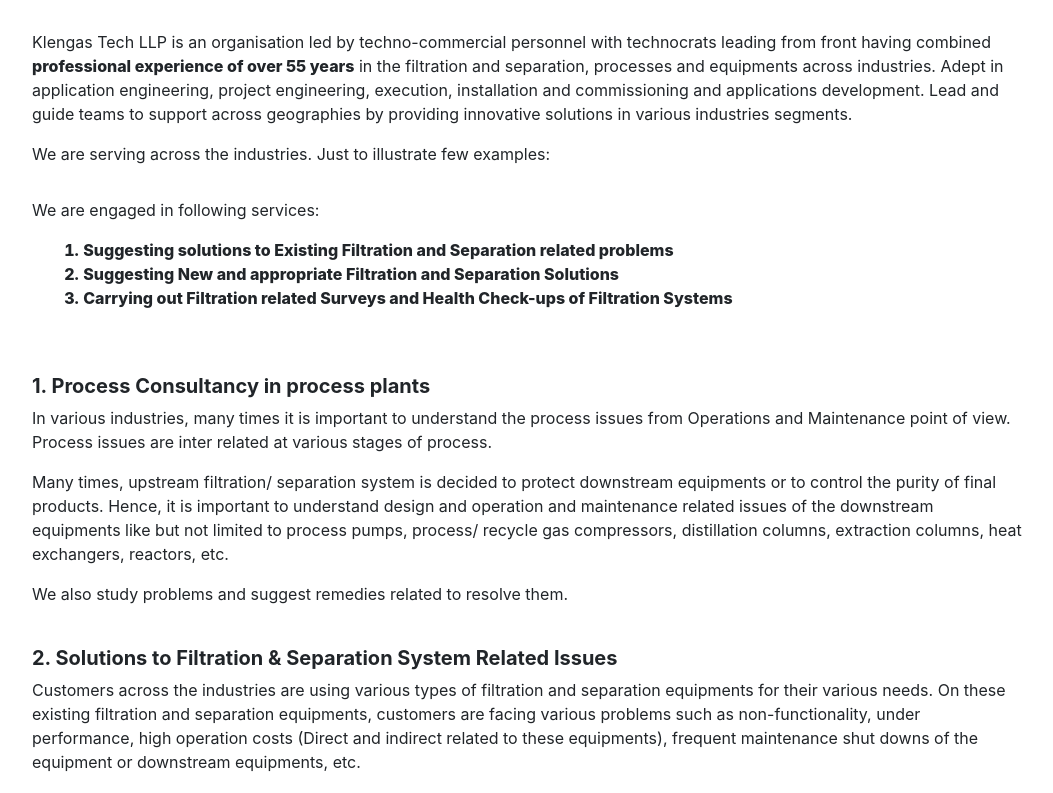
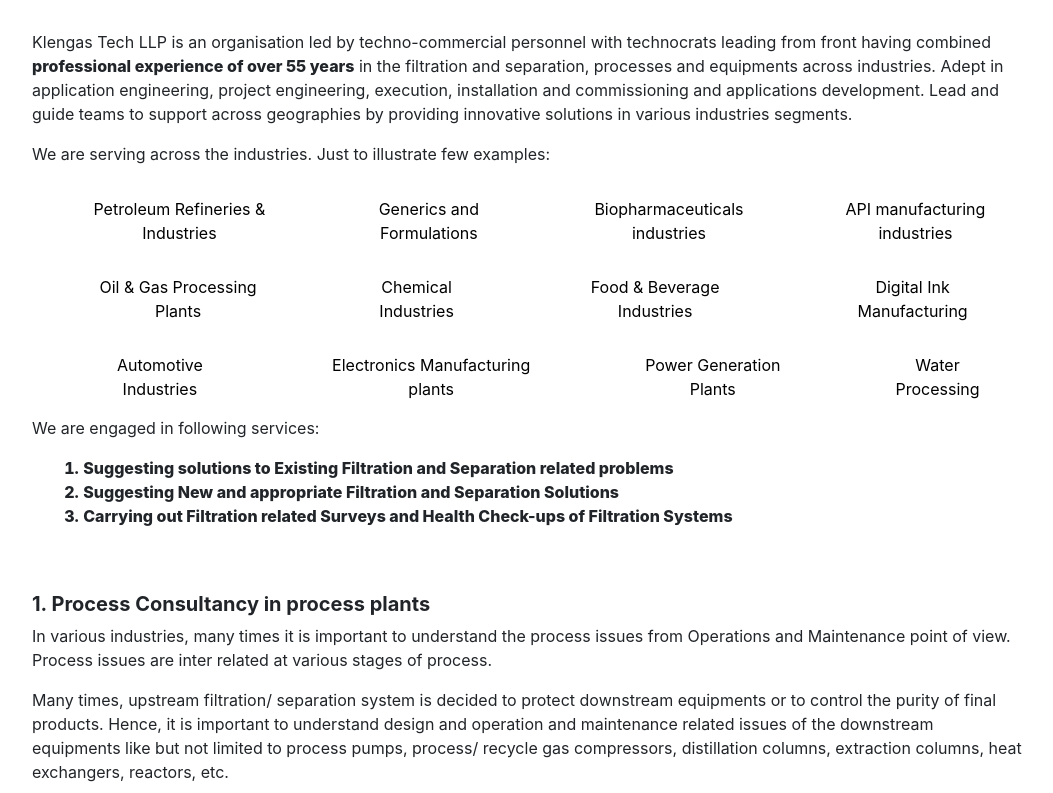
Before and after one commit to parmarKaran01/klengas, a React (Create React App) app: page /aboutus in a window 1280 px wide. Shown: the part 610-1403 px from the top of the page, without its empty margins (96-1149 px from the left). Built offline with nearby package versions, Linux system fonts and the light colour scheme.

Commit message:
About us restructuring + Minor changes in other components

```diff
--- a/src/Components/About.css
+++ b/src/Components/About.css
@@ -3,8 +3,8 @@
     width: 100vw;
 }
 .list{
-    margin-left: 4vw;
-    display: flex;
+    /* display: flex; */
+    margin-left: 0px;
 }
 .list2{
     margin-left: 4vw;
@@ -18,3 +18,26 @@
 .paragraph >h5{
     font-weight: 700;
 }
+.btn{
+    display: flex;
+    justify-content: center;
+    margin-left: 2vw;
+
+}
+button{
+     padding: 0.5rem;
+     background-color: white;
+     border: none;
+     transition: 0.2s;
+     margin-bottom: 0.5rem ;
+}
+.btn button:hover{
+    transform: scale(1.1);
+    background:rgba(127, 186, 255, 0.1);
+    color: rgb(127, 187, 255);
+}
+.sub__section{
+    /* width: 20vw; */
+    display: flex;
+    justify-content: space-between;
+}
--- a/src/Components/About.js
+++ b/src/Components/About.js
@@ -23,20 +23,51 @@
         <p>
           We are serving across the industries. Just to illustrate few examples:
         </p>
-        <ol className="list">
-          {/* <Card title={"Petroleum Refineries & Petrochemical Industries"}/>
-          <Card title={"Oil & Gas Processing Plants"}/>
-          <Card title={"Biopharmaceuticals industries"}/>
-          <Card title={"API manufacturing industries"}/>
-          <Card title={"Generics and Formulations"}/>
-          <Card title={"Chemical industries"}/>
-          <Card title={"Food & Beverage Industries"}/>
-          <Card title={"Digital Ink Manufacturing"}/>
-          <Card title={"Automotive Industries"}/>
-          <Card title={"Electronics Manufacturing plants"}/>
-          <Card title={"Power Generation Plants"}/>
-          <Card title={"Water Processing"}/> */}
-        </ol>
+        <div className="list">
+          <div className="sub__section">
+          <div className="btn">
+              <button>Petroleum Refineries & Industries</button>
+            </div>
+            <div className="btn">
+              <button>
+          Generics and Formulations</button>
+            </div>
+            <div className="btn">
+              <button>Biopharmaceuticals industries</button>
+            </div>
+            <div className="btn">
+              <button>API manufacturing industries</button>
+            </div>
+          </div>
+          <div className="sub__section">
+            <div className="btn">
+              <button>Oil & Gas Processing Plants</button>
+            </div>
+            <div className="btn">
+              <button>Chemical Industries</button>
+            </div>
+            <div className="btn">
+              <button>Food & Beverage Industries</button>
+            </div>
+            <div className="btn">
+              <button>Digital Ink Manufacturing</button>
+            </div>
+          </div>
+          <div className="sub__section">
+            <div className="btn">
+              <button>Automotive Industries</button>
+            </div>
+            <div className="btn">
+              <button>Electronics Manufacturing plants</button>
+            </div>
+            <div className="btn">
+              <button>Power Generation Plants</button>
+            </div>
+            <div className="btn">
+              <button>Water Processing</button>
+            </div>
+          </div>
+        </div>
         <p>We are engaged in following services:</p>
         <ol className="list2">
           <li>
@@ -134,15 +165,18 @@
             operations costs.
           </p>
         </div>
-      <h4>To summarize the benefits to customers:</h4>
-      <ol className='list2'>
+        <h4>To summarize the benefits to customers:</h4>
+        <ol className="list2">
           <li>Improved Product Quality</li>
           <li>Less rework or process time</li>
           <li>Reduced Maintenance costs</li>
           <li>Reduced Operational costs</li>
           <li>Low Break down maintenances</li>
-          <li>Prolonged Operation of the plants / Long intervals between Planned Shut downs</li>
-      </ol>
+          <li>
+            Prolonged Operation of the plants / Long intervals between Planned
+            Shut downs
+          </li>
+        </ol>
       </div>
     </div>
   );
--- a/src/Components/Contact.css
+++ b/src/Components/Contact.css
@@ -5,6 +5,7 @@
 .contactImage{
     height: 55vh;
     width: 100vw;
+    object-fit: contain;
 }
 .contact__content{
     margin-left: 10vw;
@@ -20,9 +21,14 @@
 }
 .checkbox{
     margin-top: 2vh;
+    cursor: pointer;
 }
 .submit__btn{
-    width: 5vw;
+    width: 6vw;
     height: 5vh;
+    background-color: rgb(170, 169, 169);
     border-radius: 8px;
 }
+.submit__btn:hover{
+    background-color: lightblue;
+}
--- a/src/Components/Contact.js
+++ b/src/Components/Contact.js
@@ -1,28 +1,59 @@
-import React from 'react'
-import Form from './Form'
-import image1 from './../assets/images/contactImage.png';
-import './Contact.css'
+import React from "react";
+import Form from "./Form";
+import image1 from "./../assets/images/contactImage.png";
+import "./Contact.css";
 // import Map from "./Map"
 
 function Contact() {
   return (
-        <div className = "contact">
-            <img src = {image1} alt = "" className="contactImage" />
-            <div className='form'>
+    <div className="contact">
+      <img src={image1} alt="" className="contactImage" />
+      <div className="form">
         <div className="contact__content">
           <h2>Get in Touch</h2>
-                    <p> some content</p>
+          <div style={{ marginTop: "5vh" }}>
+            <p>
+              Contact Klengas Tech LLP today if you have a filtration
+              application or filtration question!
+            </p>
+            <p>
+              Klengas Tech LLP delivers innovative solutions to address
+              end-to-end filtration challenges for the energy market. Our
+              solutions improve safety, reliability, productivity and
+              ultimately, your profitability.{" "}
+            </p>
+            <p>
+              {" "}
+              Get in touch with us to learn more about how we can partner with
+              you to solve your filtration challenges. The quickest way to get a
+              response is by filling out the form on the right for us to direct
+              your request.
+            </p>
+            <p style={{fontWeight:"600"}}>
+              {" "}
+              Office Location :
+              </p><p>6, Anurag CHSL, Rajaji Path, Dombivli (East),
+Thane - 421201, Maharashtra
+            </p>
+            <p style={{fontWeight:"600"}}>Support Email : </p>
+            <p>solutions@klengas.com </p>
+          </div>
           {/* <Map /> */}
         </div>
-                <div className='contact__form'>
+        <div className="contact__form">
           <Form />
-                    <input type="checkbox" /><span className='checkbox'> I accept that the data submitted will be used to contact me for the business intended. I understand and agree to the PRIVACY POLICY</span>
+          <input type="checkbox" />
+          <span className="checkbox">
+            {" "}
+            I accept that the data submitted will be used to contact me for the
+            business intended. I understand and agree to the PRIVACY POLICY
+          </span>
           <p></p>
-                    <button className='submit__btn'>SUBMIT</button>
+          <button className="submit__btn">SUBMIT</button>
         </div>
       </div>
     </div>
-    )
+  );
 }
 
-export default Contact
+export default Contact;
--- a/src/Components/Form.js
+++ b/src/Components/Form.js
@@ -12,15 +12,15 @@
     return (
         <div className='main'>
 
-            <h6>Full Name:</h6>
+            <h6>Full Name: *</h6>
             <input type='text' className='input'></input>
-            <h6>Email Address:</h6>
+            <h6>Email Address: *</h6>
             <input type='text' className='input'></input>
-            <h6>Phone Number:</h6>
+            <h6>Phone Number: *</h6>
             <input type='text' className='input'></input>
-            <h6>Company Name:</h6>
+            <h6>Company Name: *</h6>
             <input type='text' className='input'></input>
-            <h6>Industry:</h6>
+            <h6>Industry: *</h6>
             <select className='selector' onChange={(e) => handler(e.target.value)} >
                 <option value='Oil and Gas'>Oil and Gas</option>
                 <option value='Chemical'>Chemical</option>
@@ -31,9 +31,9 @@
                 <option value='other'>Others</option>
             </select>
             {other ? <input type='text' className='input' placeholder='Other'></input> : ""}
-            <h6>Country:</h6>
+            <h6>Country: *</h6>
             <input type='text' className='input'></input>
-            <h6>What can we help you with today?</h6>
+            <h6>What can we help you with today? *</h6>
             <input type='text' className='input'></input>
 
         </div>
--- a/src/Components/Navbar.css
+++ b/src/Components/Navbar.css
@@ -20,7 +20,8 @@
 
 .navbar__leftside .store__logo{
     max-height: 13vh;
-    max-width: 13vw;
+    max-width: 16vw;
+    cursor: pointer;
     object-fit: contain;
     margin-left: 6vw;
     padding-left: 0;
--- a/src/Components/Navbar.js
+++ b/src/Components/Navbar.js
@@ -22,7 +22,9 @@
       <div className="navbar__leftside">
         {/* <StoreIcon className="store__logo" />
         <h3>KLENGAS</h3> */}
-        <img src={KlengasLogo} alt="" className="store__logo"  width="275" height="275"/>
+        <Link to="/">
+          <img src={KlengasLogo} alt="" className="store__logo"  width="275" height="275"/>
+        </Link>
       </div>
 
       <div className="navbar__rightside">
```
Also changed, not shown: src/Components/HeroSection.js (+30 -15 lines). Lines whose indentation alone changed are shown as unchanged.
